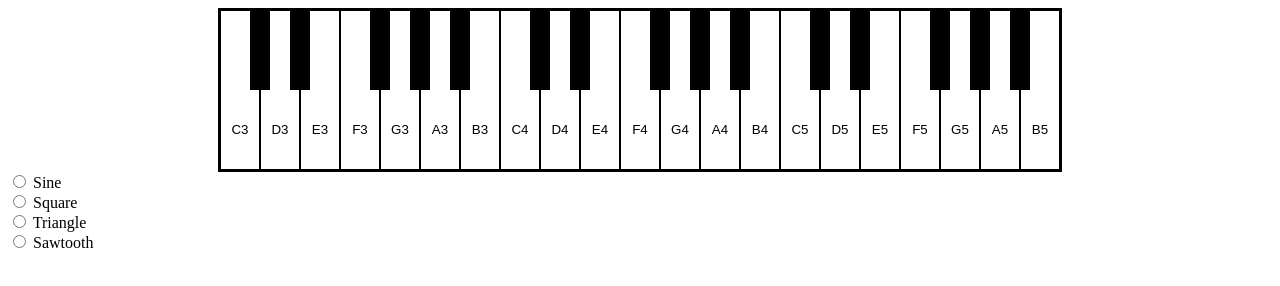
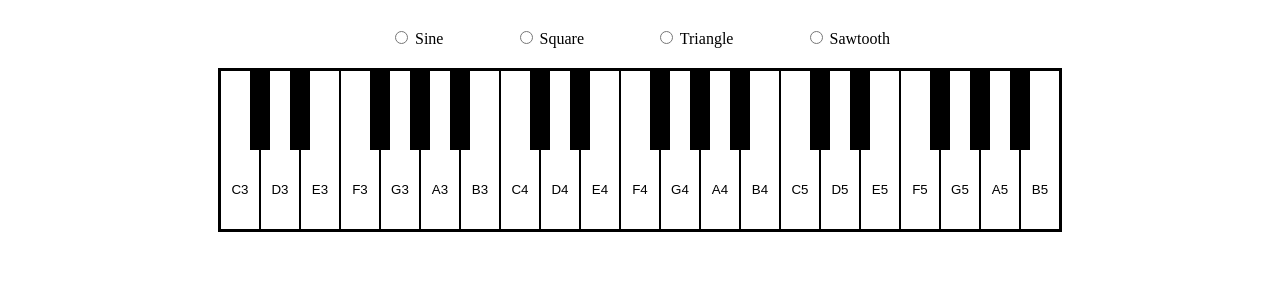
Before and after one commit to galinauskas/pianojs, a plain HTML site: page index.html in a window 1280 px wide. Drawn offline with Linux system fonts and the light colour scheme.

Commit message:
Added some styling to wave shape selection. Added some debug code

```diff
--- a/index.html
+++ b/index.html
@@ -6,9 +6,6 @@
     <link rel="stylesheet" type="text/css" href="styles.css">
   </head>
   <body>
-    <!-- Generate a button per note -->
-    <div class="piano"></div>
-
     <!-- Wave shape selection -->
     <form class="wave-shape">
       <div>
@@ -28,5 +25,8 @@
         <label for="sawtooth">Sawtooth</label>
       </div>
     </form>
+
+    <!-- Generate a button per note -->
+    <div class="piano"></div>
   </body>
 </html>
--- a/styles.css
+++ b/styles.css
@@ -46,3 +46,13 @@
 .sharp-key:hover {
     background-color: rgb(56, 56, 56);
 }
+
+.wave-shape {
+    margin: auto;
+    padding: 20px;
+    width: 500px;
+
+    display: flex;
+    flex-direction: row;
+    justify-content: space-between;
+}
```
